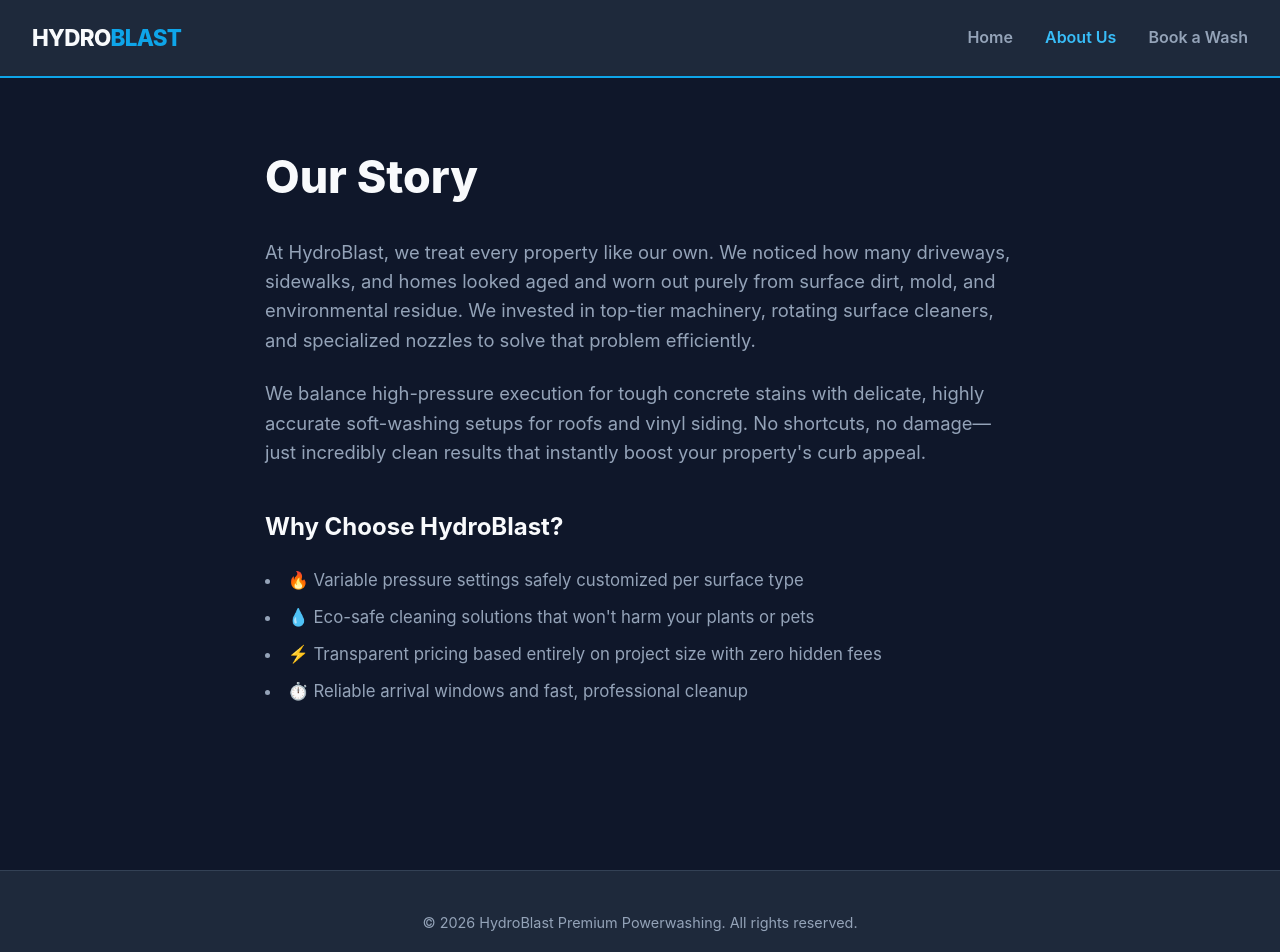
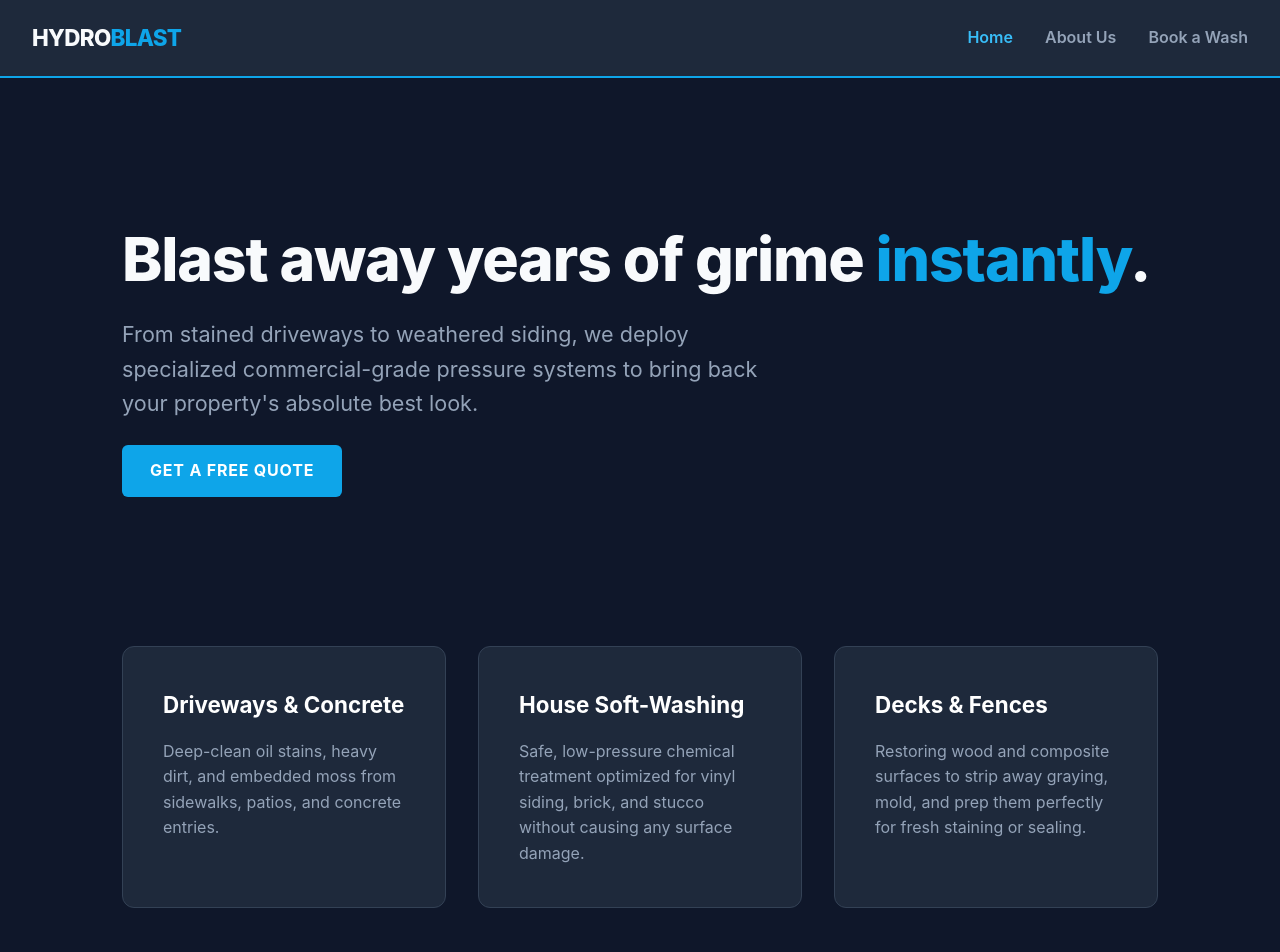
Before and after one commit to WyliePowerwash/WyliePowerwash.github.io, a plain HTML site: page index.html in a window 1280 px wide. Shown: the top 952 px of the page. Drawn offline with Linux system fonts and the light colour scheme.

Commit message:
did something
Updated the title and modified the layout of the main content to enhance presentation and user engagement.

```diff
--- a/index.html
+++ b/index.html
@@ -3,7 +3,7 @@
 <head>
     <meta charset="UTF-8">
     <meta name="viewport" content="width=device-width, initial-scale=1.0">
-    <title>About Us | HydroBlast Powerwashing</title>
+    <title>HydroBlast Pro | High-Pressure Washing Services</title>
     <link rel="stylesheet" href="./style.css">
 </head>
 <body>
@@ -11,29 +11,32 @@
     <nav>
         <div class="logo">Hydro<span>Blast</span></div>
         <ul class="nav-links">
-            <li><a href="index.html">Home</a></li>
-            <li><a href="about.html" class="active">About Us</a></li>
+            <li><a href="index.html" class="active">Home</a></li>
+            <li><a href="about.html">About Us</a></li>
             <li><a href="book.html">Book a Wash</a></li>
         </ul>
     </nav>
 
     <main>
-        <section style="max-width: 750px; margin: 0 auto;">
-            <h1 style="font-size: 2.8rem; margin-bottom: 1.5rem; font-weight: 800;">Our <span>Story</span></h1>
-            <p style="font-size: 1.15rem; color: var(--text-muted); margin-bottom: 1.5rem;">
-                At HydroBlast, we treat every property like our own. We noticed how many driveways, sidewalks, and homes looked aged and worn out purely from surface dirt, mold, and environmental residue. We invested in top-tier machinery, rotating surface cleaners, and specialized nozzles to solve that problem efficiently.
-            </p>
-            <p style="font-size: 1.15rem; color: var(--text-muted); margin-bottom: 2.5rem;">
-                We balance high-pressure execution for tough concrete stains with delicate, highly accurate soft-washing setups for roofs and vinyl siding. No shortcuts, no damage—just incredibly clean results that instantly boost your property's curb appeal.
-            </p>
+        <section class="hero">
+            <h1>Blast away years of grime <span>instantly</span>.</h1>
+            <p>From stained driveways to weathered siding, we deploy specialized commercial-grade pressure systems to bring back your property's absolute best look.</p>
+            <a href="book.html" class="btn">Get a Free Quote</a>
+        </section>
 
-            <h3 style="margin-bottom: 1rem; font-size: 1.5rem;">Why Choose HydroBlast?</h3>
-            <ul style="list-style-position: inside; color: var(--text-muted); margin-bottom: 2rem; line-height: 2.2; font-size: 1.05rem;">
-                <li>🔥 Variable pressure settings safely customized per surface type</li>
-                <li>💧 Eco-safe cleaning solutions that won't harm your plants or pets</li>
-                <li>⚡ Transparent pricing based entirely on project size with zero hidden fees</li>
-                <li>⏱️ Reliable arrival windows and fast, professional cleanup</li>
-            </ul>
+        <section class="grid">
+            <div class="card">
+                <h3>Driveways & Concrete</h3>
+                <p>Deep-clean oil stains, heavy dirt, and embedded moss from sidewalks, patios, and concrete entries.</p>
+            </div>
+            <div class="card">
+                <h3>House Soft-Washing</h3>
+                <p>Safe, low-pressure chemical treatment optimized for vinyl siding, brick, and stucco without causing any surface damage.</p>
+            </div>
+            <div class="card">
+                <h3>Decks & Fences</h3>
+                <p>Restoring wood and composite surfaces to strip away graying, mold, and prep them perfectly for fresh staining or sealing.</p>
+            </div>
         </section>
     </main>
 
```
